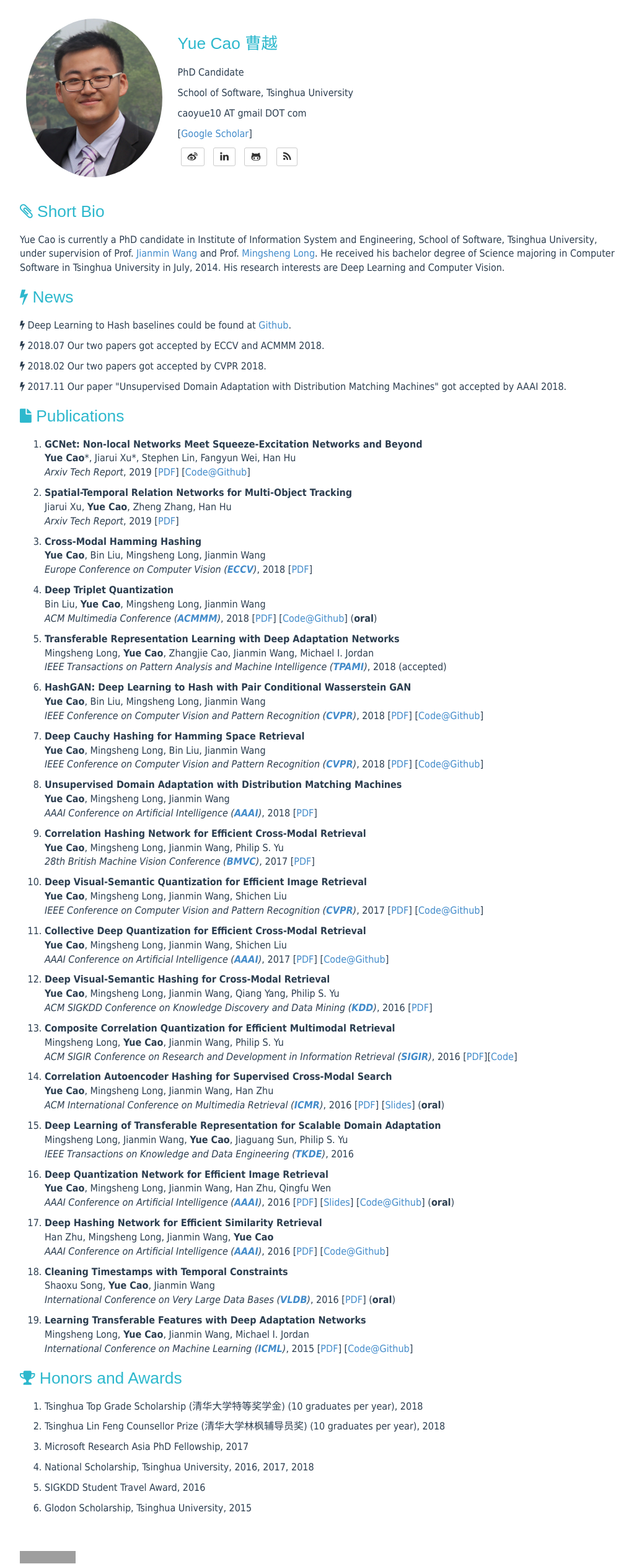
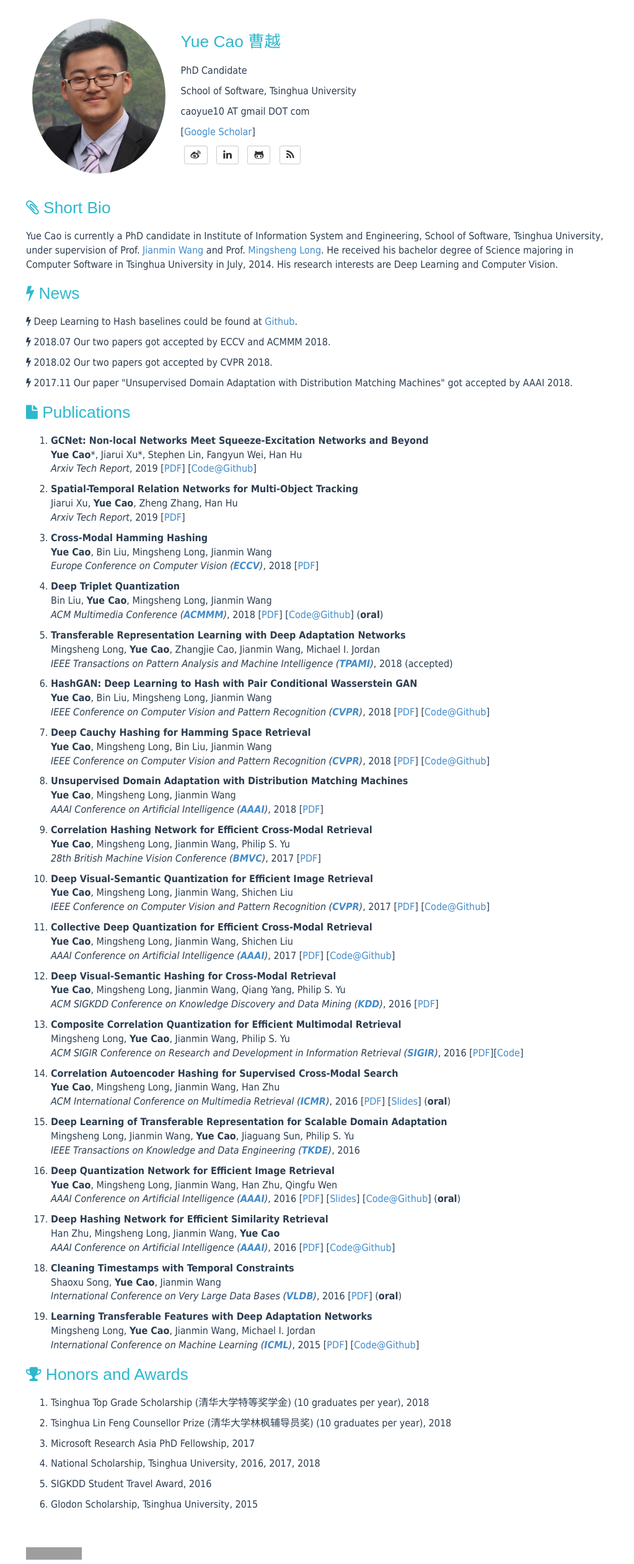
Before and after one commit to caoyue10/caoyue10.github.io, a Jekyll site: the page built from index.html, in a window 1280 px wide. Shown: the whole page at 62% size, without its empty margins (128-1151 px from the left). Built offline with Jekyll 4.4.1, drawn with Linux system fonts in a browser that asks for light colours; the list of posts is cut into pages by our own code; grey boxes are pictures that could not be loaded.

Commit message:
Update style.css

```diff
--- a/assets/css/style.css
+++ b/assets/css/style.css
@@ -16,6 +16,8 @@ div.ccontent {
     vertical-align: middle;
     max-width: 960px;
     min-width: 330px;
+    padding-left: 10px;
+    padding-right: 10px;
 }
 /* .div_left {
     width: 40%;
```
